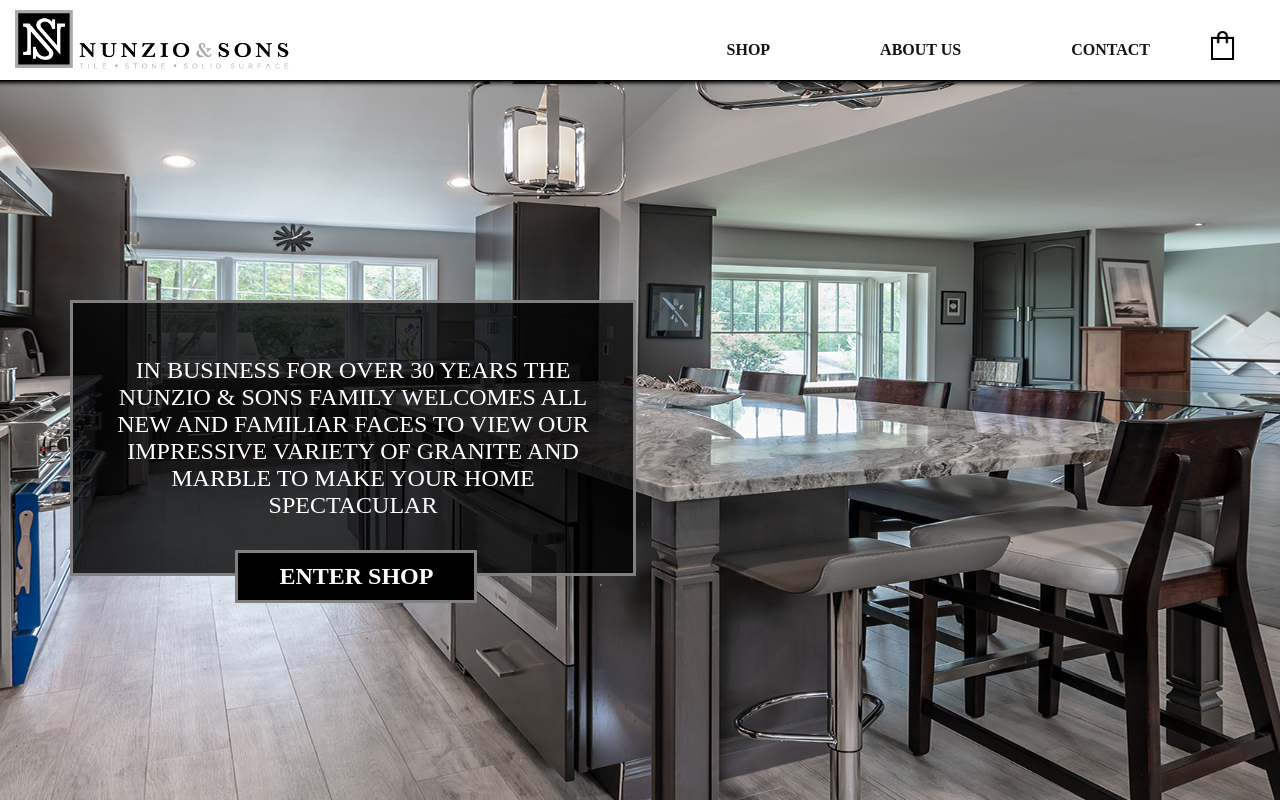
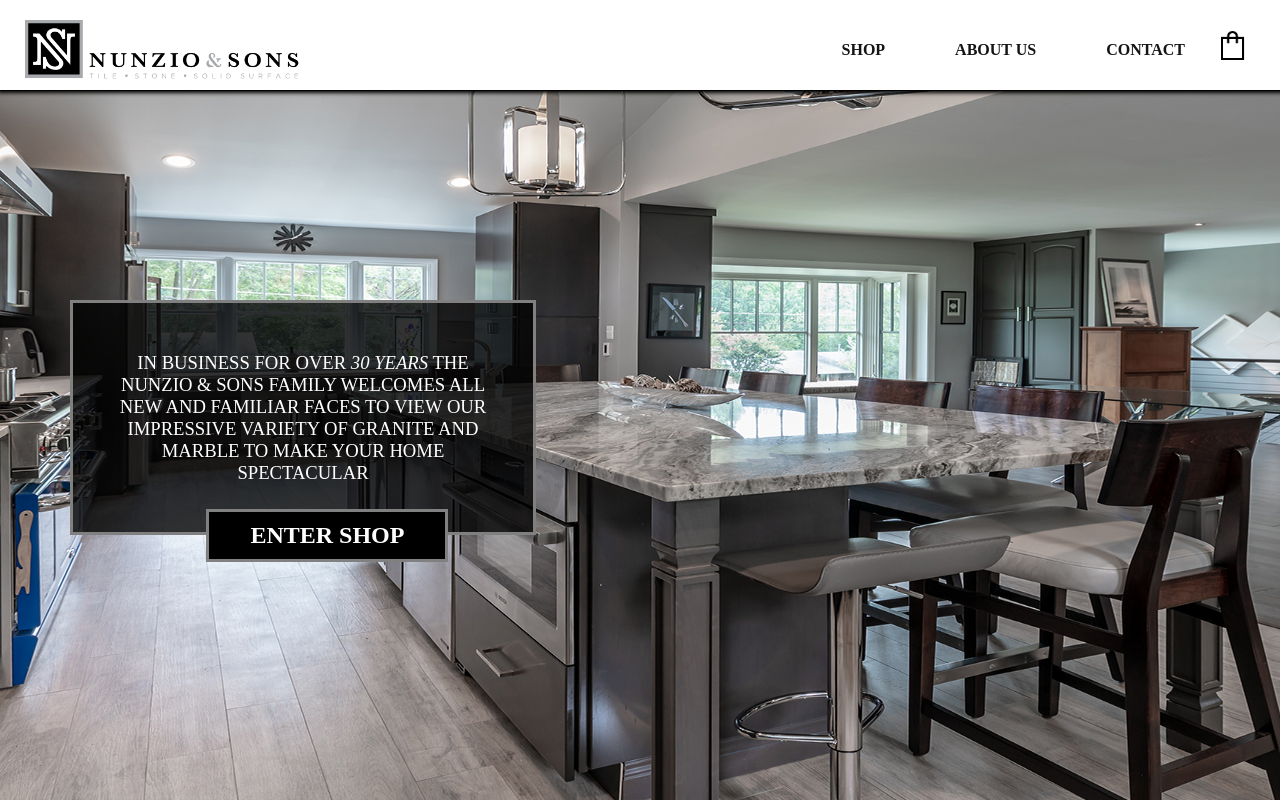
Before and after one commit to Bonavoot/shopping-cart, a React (Create React App) app: page / in a window 1280 px wide. Shown: the top 800 px of the page. Built offline with nearby package versions, Linux system fonts and the light colour scheme; a web font is replaced by a local one.

Commit message:
refactoring

```diff
--- /dev/null
+++ b/src/Nav.js
@@ -0,0 +1,26 @@
+import React from "react";
+import { Link } from "react-router-dom";
+import cartLogo from "./images/cart.png";
+import logo from "./images/full-logo.png";
+
+const Nav = () => {
+  return (
+    <nav>
+      <img src={logo} alt="logo" />
+      <div className="links">
+        <Link to="/shop">
+          <li>SHOP</li>
+        </Link>
+        <Link to="/aboutus">
+          <li>ABOUT US</li>
+        </Link>
+        <Link to="/contact">
+          <li>CONTACT</li>
+        </Link>
+        <img src={cartLogo} alt="cart" />
+      </div>
+    </nav>
+  );
+};
+
+export default Nav;
--- a/src/RouteSwitch.js
+++ b/src/RouteSwitch.js
@@ -1,10 +1,12 @@
 import { BrowserRouter, Routes, Route } from "react-router-dom";
 import Home from "./pages/Home";
 import Shop from "./pages/Shop";
+import Nav from "./Nav.js";
 
 const RouteSwitch = () => {
   return (
     <BrowserRouter>
+      <Nav />
       <Routes>
         <Route path="/" element={<Home />} />
         <Route path="/shop" element={<Shop />} />
--- a/src/index.js
+++ b/src/index.js
@@ -3,6 +3,7 @@ import ReactDOM from "react-dom/client";
 import RouteSwitch from "./RouteSwitch";
 import "./styles/App.css";
 import "./styles/Home.css";
+import "./styles/Nav.css";
 
 const root = ReactDOM.createRoot(document.getElementById("root"));
 root.render(
--- a/src/pages/Home.js
+++ b/src/pages/Home.js
@@ -1,7 +1,5 @@
 import { Link } from "react-router-dom";
 import homeBKG from "../images/home-bkg.jpg";
-import cartLogo from "../images/cart.png";
-import logo from "../images/full-logo.png";
 
 const linkStyle = {
   margin: "1rem",
@@ -13,19 +11,10 @@ const Home = () => {
   return (
     <>
       <div className="shop">
-        <header>
-          <img src={logo} alt="logo" />
-          <nav>
-            <a href="/shop">SHOP</a>
-            <a href="/aboutus">ABOUT US</a>
-            <a href="/contact">CONTACT</a>
-            <img src={cartLogo} alt="cart" />
-          </nav>
-        </header>
         <img src={homeBKG} alt="kitchen" />
         <div className="welcome">
           <p>
-            IN BUSINESS FOR OVER <span>30 YEARS</span> THE NUNZIO & SONS FAMILY
+            IN BUSINESS FOR OVER <em>30 YEARS</em> THE NUNZIO & SONS FAMILY
             WELCOMES ALL NEW AND FAMILIAR FACES TO VIEW OUR IMPRESSIVE VARIETY
             OF GRANITE AND MARBLE TO MAKE YOUR HOME SPECTACULAR{" "}
           </p>
--- a/src/styles/Home.css
+++ b/src/styles/Home.css
@@ -7,46 +7,6 @@ body {
   flex-direction: column;
   justify-content: center;
   align-items: center;
-}
-
-header {
-  display: flex;
-  justify-content: space-between;
-  align-items: center;
-  width: 100vw;
-  padding: 10px;
-  background-color: rgb(255, 255, 255);
-  box-shadow: 0px 0px 4px 2px;
-  border-bottom: 1px black solid;
-  position: fixed;
-  top: 0px;
-}
-
-nav {
-  display: flex;
-  gap: 100px;
-  padding-top: 20px;
-  margin-right: 125px;
-}
-a {
-  text-decoration: none;
-  font-weight: 600;
-  color: rgb(20, 20, 20);
-  padding: 0px 5px;
-}
-
-img[alt="logo"] {
-  height: 60px;
-  width: auto;
-  margin-left: 15px;
-}
-
-img[alt="cart"] {
-  height: 35px;
-  width: auto;
-  position: absolute;
-  right: 50px;
-  top: 28px;
 }
 
 img[alt="kitchen"] {
@@ -65,8 +25,9 @@ img[alt="kitchen"] {
 }
 
 p {
-  width: 500px;
-  font-size: 18pt;
+  width: 400px;
+  font-size: 14pt;
+  font-weight: 300;
   padding: 30px;
   text-align: center;
   color: rgb(255, 255, 255);
--- /dev/null
+++ b/src/styles/Nav.css
@@ -0,0 +1,43 @@
+nav {
+  display: flex;
+  justify-content: space-between;
+  align-items: center;
+  padding: 10px;
+  width: 100vw;
+  padding-top: 20px;
+  margin-right: 125px;
+  position: fixed;
+  top: 0px;
+  box-shadow: 0px 0px 4px 2px;
+  background-color: rgb(255, 255, 255);
+  border-bottom: 1px black solid;
+}
+
+.links {
+  display: flex;
+  gap: 60px;
+  margin-right: 100px;
+  list-style: none;
+}
+
+a {
+  text-decoration: none;
+  font-weight: 600;
+  color: rgb(20, 20, 20);
+  padding: 0px 5px;
+}
+
+img[alt="logo"] {
+  height: 60px;
+  width: auto;
+  margin-left: 15px;
+}
+
+img[alt="cart"] {
+  height: 35px;
+  width: auto;
+  position: absolute;
+  right: 50px;
+  top: 28px;
+  cursor: pointer;
+}
```
